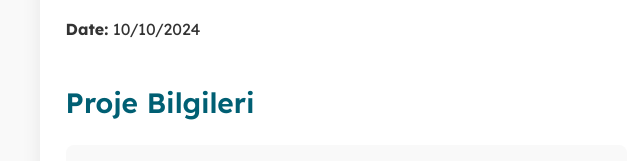
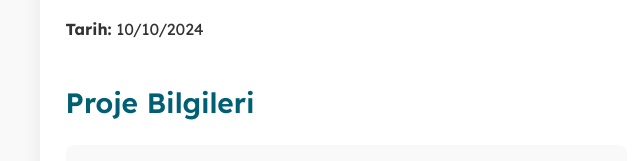
Before and after one commit to frankiefaruk/aksaray-apt, a plain HTML site: page index.html in a window 1280 px wide. Shown: the part 551-712 px from the top of the page, 0-640 px from the left. Drawn offline with Linux system fonts and the light colour scheme.

Commit message:
Update index.html

```diff
--- a/index.html
+++ b/index.html
@@ -164,7 +164,7 @@
 
             <div class="content-section">
                 <h1>Kat Karşılığı İnşaat Projesi</h1>
-                <p><strong>Date:</strong> 10/10/2024</p>
+                <p><strong>Tarih:</strong> 10/10/2024</p>
             </div>
 
             <div class="content-section">
```
